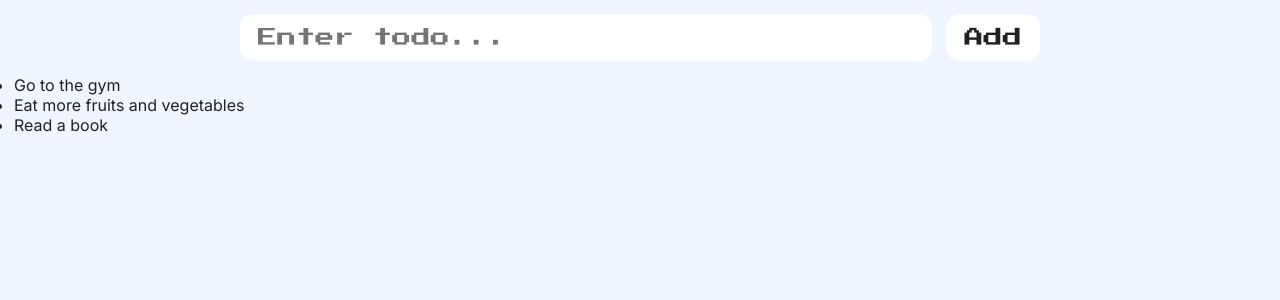
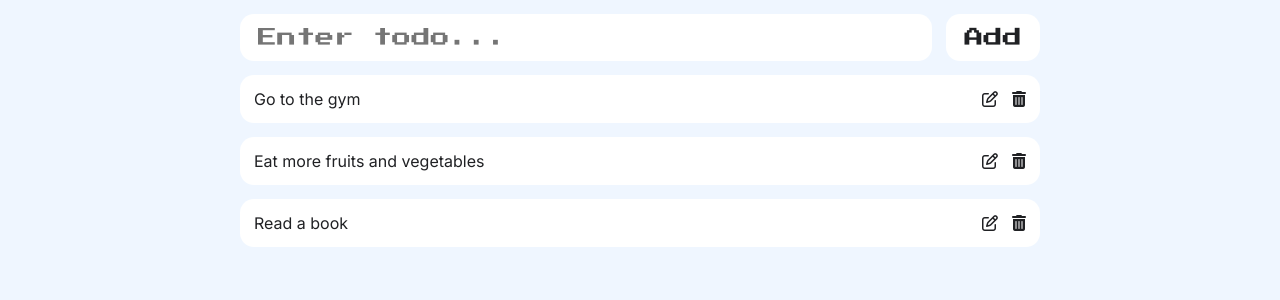
Before and after one commit to jaiminjariwala/REACT, a React (Vite) app in the folder reactjs-todolist/: page / in a window 1280 px wide. Shown: the top 300 px of the page. Built offline with nearby package versions, Linux system fonts and the light colour scheme.

Commit message:
returning ToDoCard component & getting todos through props.children

```diff
--- a/reactjs-todolist/src/components/ToDoList.jsx
+++ b/reactjs-todolist/src/components/ToDoList.jsx
@@ -1,20 +1,23 @@
 import React from 'react'
+import ToDoCard from './ToDoCard'
 
-export default function ToDoList() {
-  let todos = [
-    'Go to the gym',
-    'Eat more fruits and vegetables',
-    'Read a book',
-  ]
+export default function ToDoList(props) {
+  const {todos} = props
   return (
-    <ul>
+    <ul className='main'>
       {/* To render the above array values, the todos... we'll map our content */
-      todos.map((todo, todoIndex) => {
-        return (
-          // the parent element must have a unique key, because the index of each element in an array is always unique
-          <li key={todoIndex}>{todo}</li>
-        )
-      })}
+        todos.map((todo, todoIndex) => {
+          return (
+            <ToDoCard key={todoIndex}>
+              {/*
+                To render out children contents within the Parent component (here ToDoCard is a component), we receive childrens via PROPS (in ToDoCard)
+
+                ToDoCard is a child component, and the parent ToDoList passes a value <p>{todo}</p> as a children to the ToDoCard component.
+              */}
+              <p>{todo}</p>
+            </ToDoCard>
+          )
+        })}
 
     </ul>
   )
```
